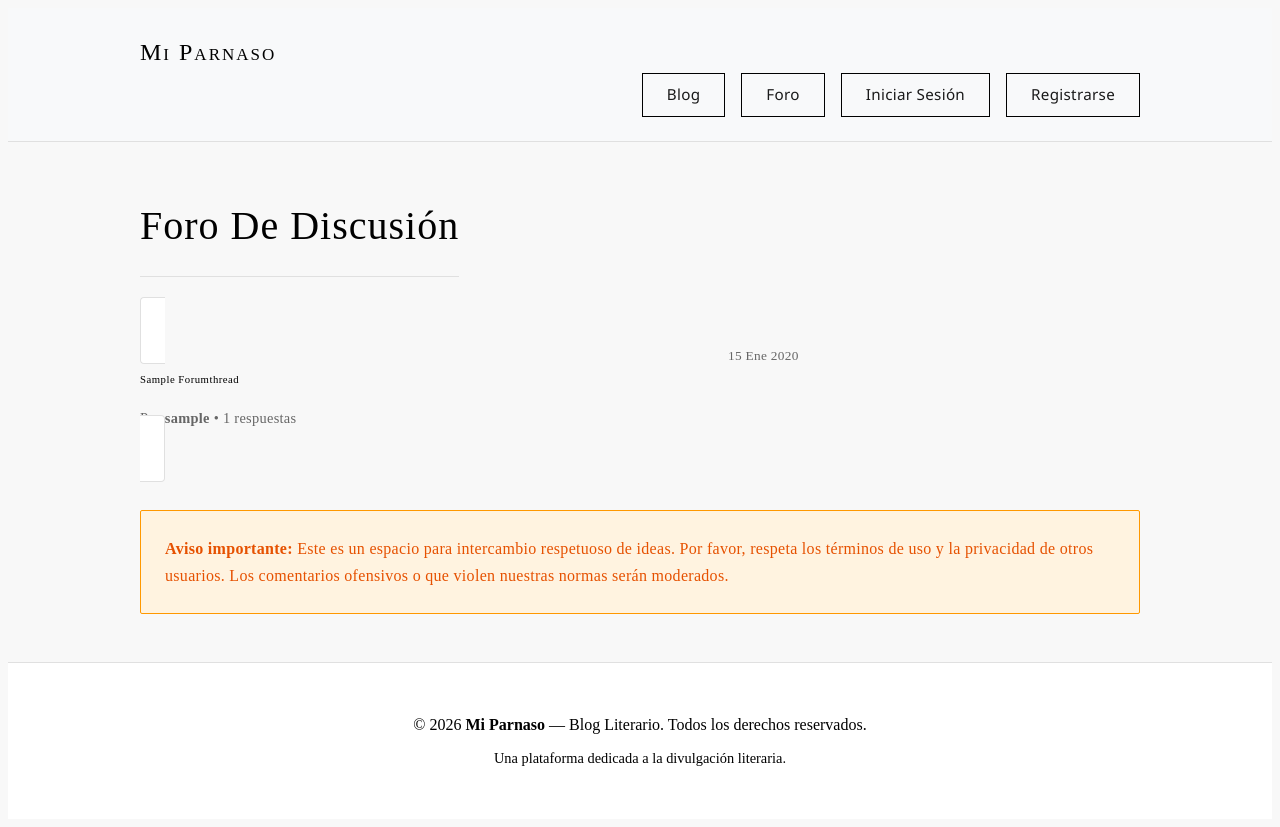
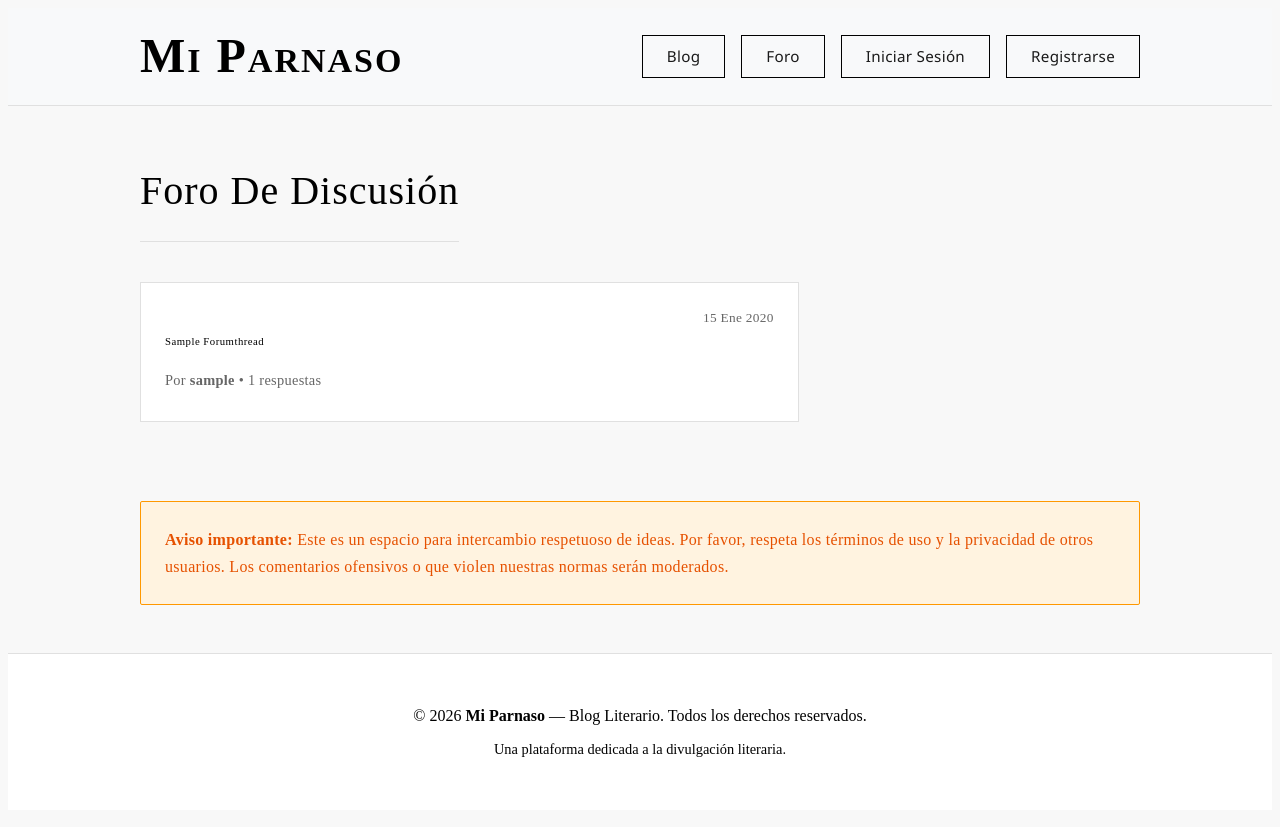
Before and after one commit to DiegoRubiok1/mi-parnaso, a Django app: page /forum/ in a window 1280 px wide. After the commit the page ends 757 px from the top, so only its background shows below. Run offline with Django 5.2, Linux system fonts and the light colour scheme; tables that the repository leaves empty hold one stand-in row (values such as "Sample post").

Commit message:
fix: artículos

```diff
--- a/static/css/components/list-group.css
+++ b/static/css/components/list-group.css
@@ -1,24 +1,39 @@
+.list-group {
+    display: flex;
+    flex-direction: column;
+    padding-left: 0;
+    margin-bottom: var(--spacing-xl);
+}
+
 .list-group-item {
+    position: relative;
+    display: block;
     border: 1px solid var(--color-border);
     background-color: white;
     padding: var(--spacing-lg);
-    transition: all 0.3s ease;
+    transition: all 0.2s ease;
     font-family: var(--font-serif);
     color: var(--color-text);
+    text-decoration: none;
+    margin-bottom: -1px;
 }
 
 .list-group-item:first-child {
-    border-top-left-radius: 4px;
-    border-top-right-radius: 4px;
+    border-top-left-radius: 0;
+    border-top-right-radius: 0;
 }
 
 .list-group-item:last-child {
-    border-bottom-left-radius: 4px;
-    border-bottom-right-radius: 4px;
+    border-bottom-left-radius: 0;
+    border-bottom-right-radius: 0;
 }
 
-.list-group-item-action:hover {
-    background-color: var(--color-neutral-light);
-    border-color: var(--color-accent);
+.list-group-item-action:hover,
+.list-group-item-action:focus {
+    background-color: var(--color-neutral-lighter);
+    border-color: var(--color-primary);
     padding-left: calc(var(--spacing-lg) + 0.5rem);
+    text-decoration: none;
+    opacity: 1;
+    z-index: 1;
 }
--- a/static/css/components/pagination.css
+++ b/static/css/components/pagination.css
@@ -1,15 +1,26 @@
 .pagination {
+    display: flex;
+    padding-left: 0;
+    list-style: none;
     justify-content: center;
     margin: var(--spacing-2xl) 0;
 }
 
+.page-item {
+    margin: 0;
+}
+
 .page-link {
+    position: relative;
+    display: block;
+    padding: var(--spacing-sm) var(--spacing-md);
     color: var(--color-primary);
     border: 1px solid var(--color-border);
     font-family: var(--font-serif);
     margin: 0 var(--spacing-xs);
-    border-radius: 2px;
-    transition: all 0.3s ease;
+    border-radius: 0;
+    transition: all 0.2s ease;
+    text-decoration: none;
 }
 
 .page-link:hover {
--- a/static/css/layout/navbar.css
+++ b/static/css/layout/navbar.css
@@ -6,13 +6,15 @@
 }
 
 .navbar-brand {
-    font-size: 1.5rem;
-    font-weight: 300;
+    font-size: 3rem;
+    font-weight: 700;
     color: var(--color-primary) !important;
     letter-spacing: 2px;
     font-variant: small-caps;
     transition: opacity 0.3s ease;
-    margin-right: var(--spacing-2xl);
+    margin-right: var(--spacing-xl);
+    text-decoration: none;
+    line-height: 1;
 }
 
 .navbar-brand:hover {
@@ -23,6 +25,7 @@
     gap: var(--spacing-md);
     display: flex;
     flex-direction: row;
+    align-items: center;
     list-style: none;
     margin: 0;
     padding: 0;
@@ -30,6 +33,7 @@
 
 .nav-item {
     display: flex;
+    align-items: center;
     list-style: none;
 }
 
@@ -93,9 +97,18 @@
 }
 
 @media (min-width: 992px) {
+    .navbar .container {
+        display: flex;
+        flex-wrap: nowrap;
+        align-items: center;
+    }
+
     .navbar-collapse {
         display: flex !important;
         flex-direction: row;
+        flex-basis: auto;
+        flex-grow: 1;
+        align-items: center;
     }
 
     .navbar-collapse.show {
```
